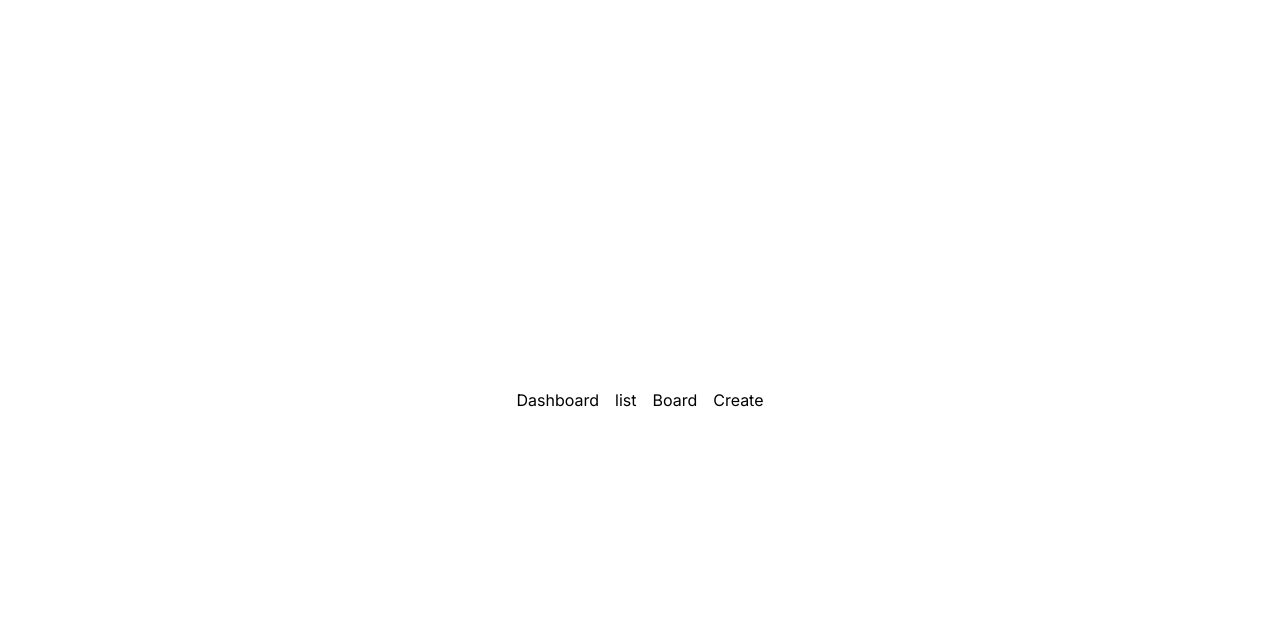
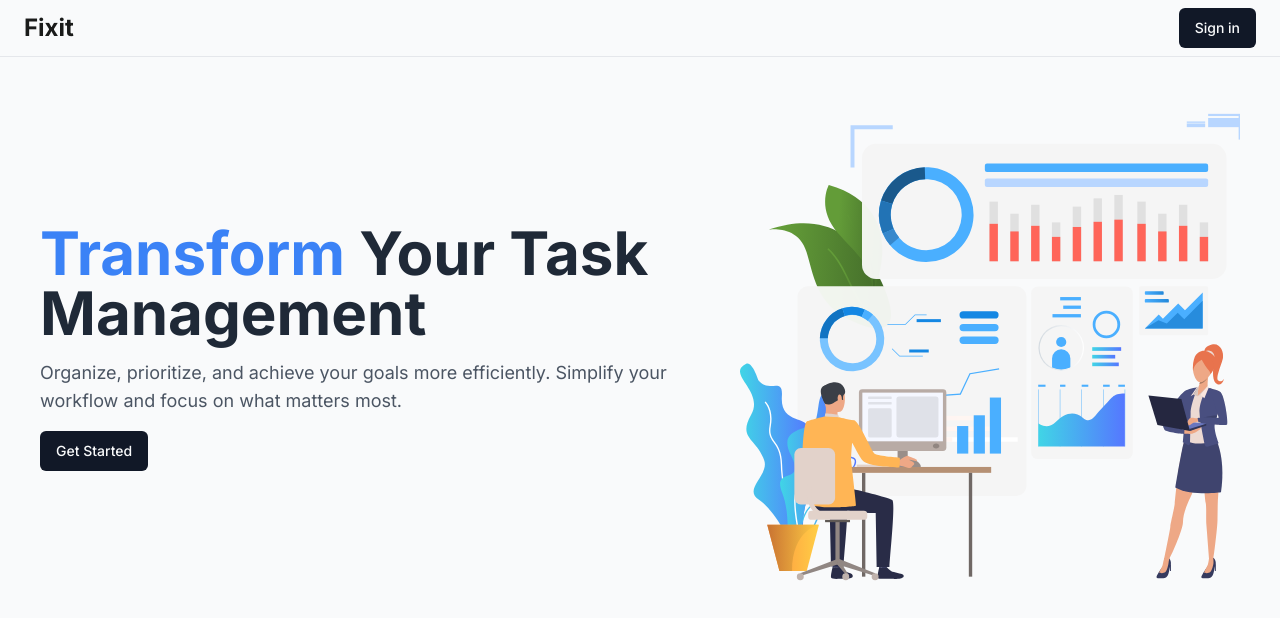
Before and after one commit to Hasnainahmad04/issue-tracker, a Next.js app: page / in a window 1280 px wide. Shown: the top 618 px of the page. Built offline with nearby package versions, Linux system fonts and the light colour scheme.

Commit message:
design: design landing page

```diff
--- a/app/page.tsx
+++ b/app/page.tsx
@@ -1,22 +1,43 @@
+import Image from 'next/image';
 import Link from 'next/link';
+
+import { buttonVariants } from '@/components/ui/button';
 
 export default function Home() {
   return (
-    <main className="flex h-screen w-full items-center justify-center">
-      <ul className="flex gap-4">
-        <li>
-          <Link href="/dashboard">Dashboard</Link>
-        </li>
-        <li>
-          <Link href="/dashboard/issue/list">list</Link>
-        </li>
-        <li>
-          <Link href="/dashboard/issue/board">Board</Link>
-        </li>
-        <li>
-          <Link href="/dashboard/issue/new">Create</Link>
-        </li>
-      </ul>
+    <main className="flex min-h-screen flex-col items-center bg-gray-50">
+      <header className="flex w-full items-center justify-between border-b px-6 py-2">
+        <span className="text-2xl font-bold text-primary">Fixit</span>
+        <Link href="/sign-in" className={buttonVariants()}>
+          Sign in
+        </Link>
+      </header>
+
+      <div className="mt-10 flex w-full max-w-7xl flex-col-reverse items-center justify-between gap-10 px-10 lg:flex-row">
+        <div className="space-y-4 text-center lg:w-3/5 lg:text-left">
+          <h1 className="text-pretty text-4xl font-bold text-gray-800 lg:text-6xl">
+            <span className="text-blue-500">Transform</span> Your Task
+            Management
+          </h1>
+          <p className="text-lg text-gray-600">
+            Organize, prioritize, and achieve your goals more efficiently.
+            Simplify your workflow and focus on what matters most.
+          </p>
+          <Link href="/sign-in" className={buttonVariants()}>
+            Get Started
+          </Link>
+        </div>
+
+        <div className="flex justify-center lg:w-1/2 lg:justify-end">
+          <Image
+            src="/hero_icon.svg"
+            width={500}
+            height={500}
+            alt="hero"
+            className="aspect-square max-w-sm lg:max-w-full"
+          />
+        </div>
+      </div>
     </main>
   );
 }
```
Also changed, not shown: public/hero.svg (added), public/hero_icon.svg (added).
